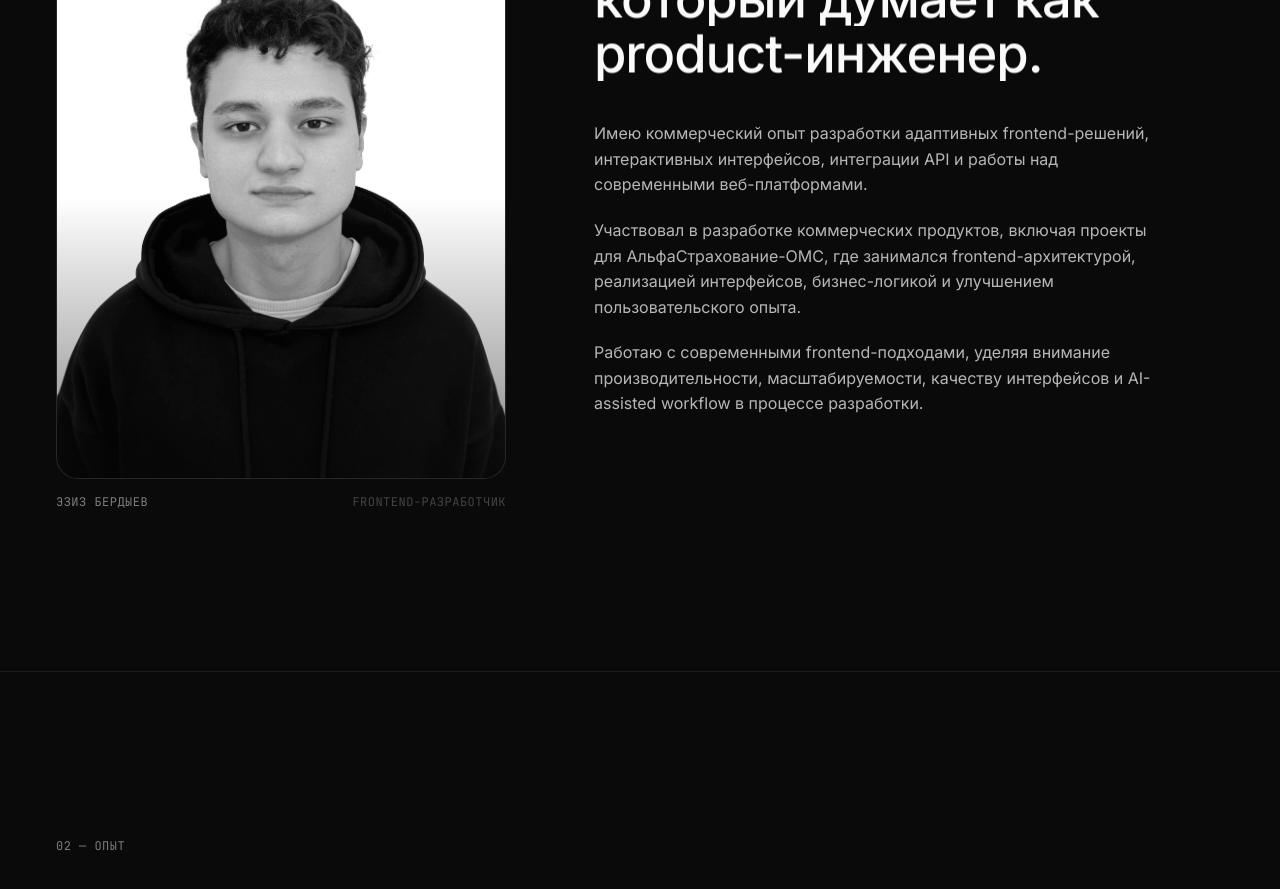
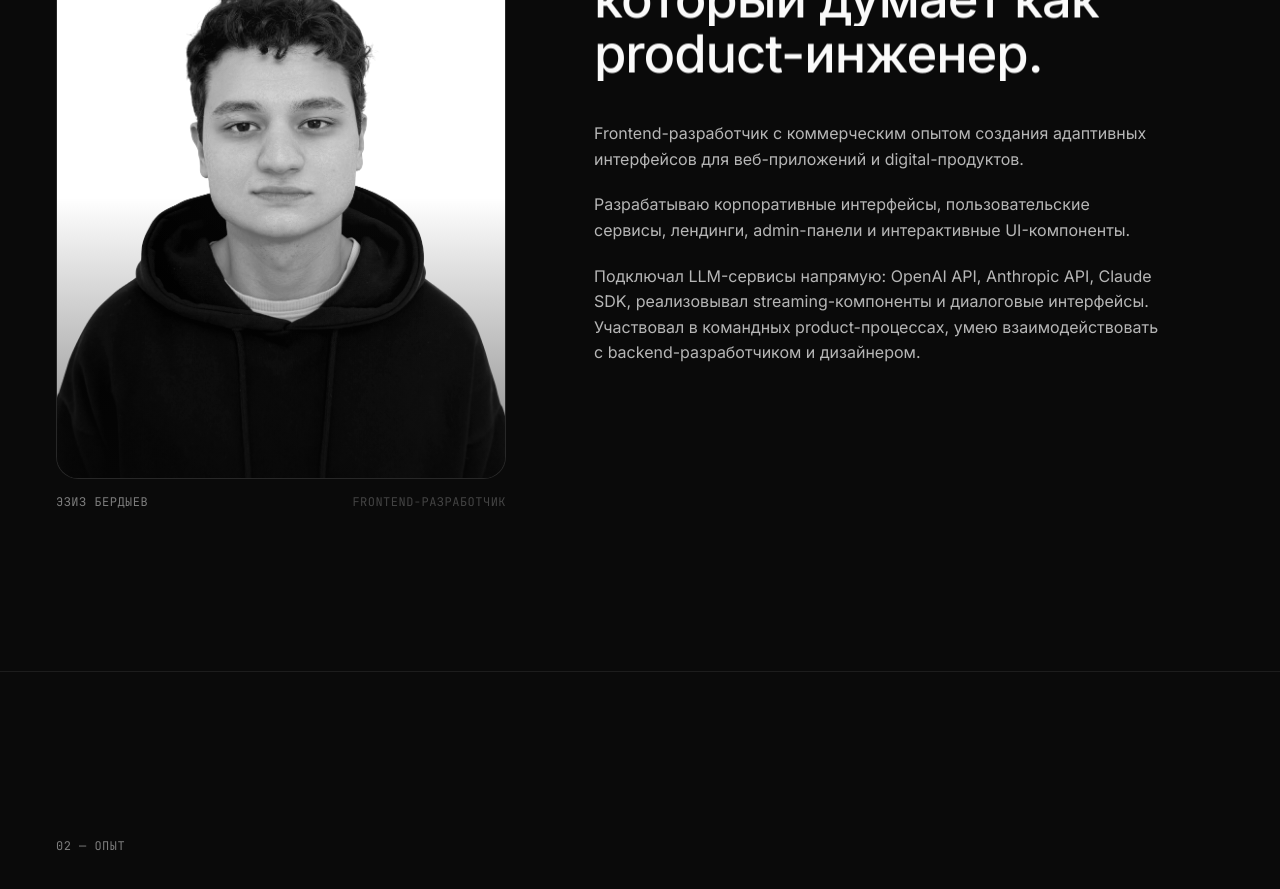
Before and after one commit to ezizbg/Portfolio, a React (Vite) app: page / in a window 1280 px wide. Shown: the part 1140-2029 px from the top of the page. Built offline with nearby package versions, Linux system fonts and the light colour scheme.

Commit message:
Update about section with commercial experience and LLM services

```diff
--- a/src/i18n/translations.ts
+++ b/src/i18n/translations.ts
@@ -119,9 +119,9 @@ export const translations: Record<Locale, Dictionary> = {
       eyebrow: "01 — Обо мне",
       title: "Frontend-разработчик, который думает как product-инженер.",
       body: [
-        "Имею коммерческий опыт разработки адаптивных frontend-решений, интерактивных интерфейсов, интеграции API и работы над современными веб-платформами.",
-        "Участвовал в разработке коммерческих продуктов, включая проекты для АльфаСтрахование-ОМС, где занимался frontend-архитектурой, реализацией интерфейсов, бизнес-логикой и улучшением пользовательского опыта.",
-        "Работаю с современными frontend-подходами, уделяя внимание производительности, масштабируемости, качеству интерфейсов и AI-assisted workflow в процессе разработки.",
+        "Frontend-разработчик с коммерческим опытом создания адаптивных интерфейсов для веб-приложений и digital-продуктов.",
+        "Разрабатываю корпоративные интерфейсы, пользовательские сервисы, лендинги, admin-панели и интерактивные UI-компоненты.",
+        "Подключал LLM-сервисы напрямую: OpenAI API, Anthropic API, Claude SDK, реализовывал streaming-компоненты и диалоговые интерфейсы. Участвовал в командных product-процессах, умею взаимодействовать с backend-разработчиком и дизайнером.",
       ],
       imageAlt: "Портрет Эзиза Бердыева",
     },
@@ -270,9 +270,9 @@ export const translations: Record<Locale, Dictionary> = {
       eyebrow: "01 — About",
       title: "Frontend developer who thinks like a product engineer.",
       body: [
-        "Experienced in developing responsive frontend solutions, interactive UI systems, API integrations and adaptive interfaces for modern web platforms.",
-        "Contributed to commercial products, including applications for Alfa Insurance (OMS) — working on frontend architecture, UI implementation, business logic and user experience optimization.",
-        "Skilled in modern frontend workflows, performance-focused implementation and building clean, scalable interfaces using modern technologies and AI-assisted development practices.",
+        "Frontend developer with commercial experience creating responsive interfaces for web applications and digital products.",
+        "Building corporate interfaces, custom services, landing pages, admin panels and interactive UI components.",
+        "Directly integrated LLM services: OpenAI API, Anthropic API, Claude SDK, implemented streaming components and conversational interfaces. Participated in team product processes, able to collaborate with backend developers and designers.",
       ],
       imageAlt: "Portrait of Eziz Berdiyev",
     },
```
